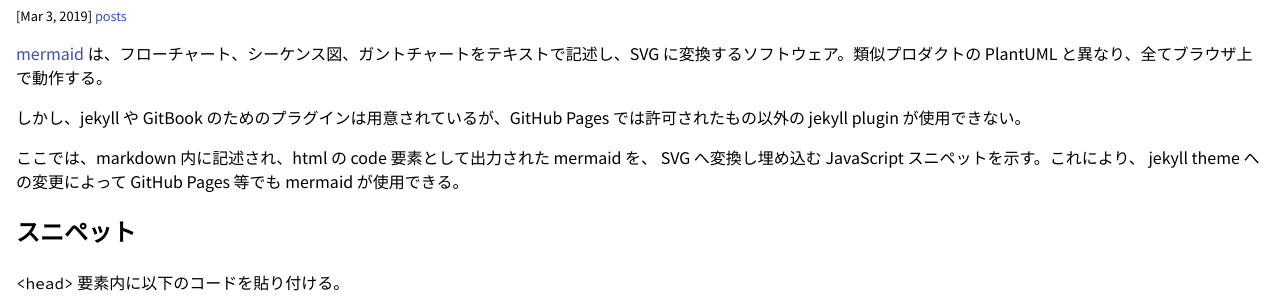
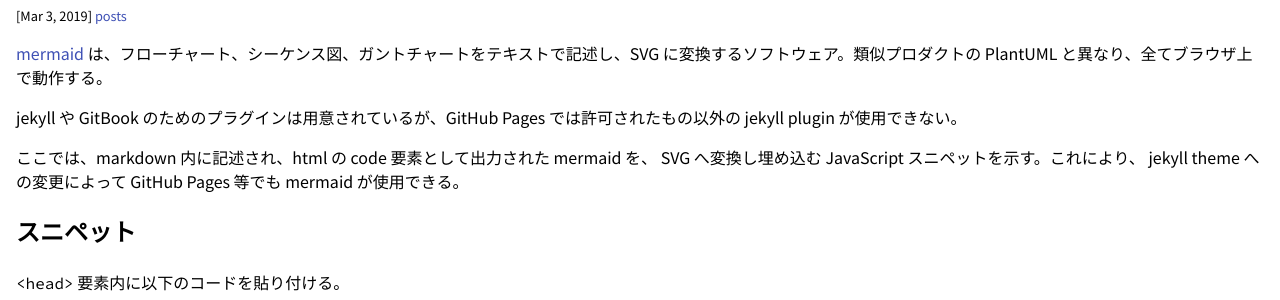
Before and after one commit to proj-asha/proj-asha.github.io, a Jekyll site: the page built from _posts/2019-03-03-mermaid-markdown.md, in a window 1280 px wide. Shown: the part 160-460 px from the top of the page. Built offline with Jekyll 4.4.1, drawn with Linux system fonts in a browser that asks for light colours.

Commit message:
日本語がおかしい気がした

```diff
--- a/_posts/2019-03-03-mermaid-markdown.md
+++ b/_posts/2019-03-03-mermaid-markdown.md
@@ -6,7 +6,7 @@
 
 [mermaid](https://mermaidjs.github.io/) は、フローチャート、シーケンス図、ガントチャートをテキストで記述し、SVG に変換するソフトウェア。類似プロダクトの PlantUML と異なり、全てブラウザ上で動作する。
 
-しかし、jekyll や GitBook のためのプラグインは用意されているが、GitHub Pages では許可されたもの以外の jekyll plugin が使用できない。
+jekyll や GitBook のためのプラグインは用意されているが、GitHub Pages では許可されたもの以外の jekyll plugin が使用できない。
 
 ここでは、markdown 内に記述され、html の code 要素として出力された mermaid を、 SVG へ変換し埋め込む JavaScript スニペットを示す。これにより、 jekyll theme への変更によって GitHub Pages 等でも mermaid が使用できる。
 
```
